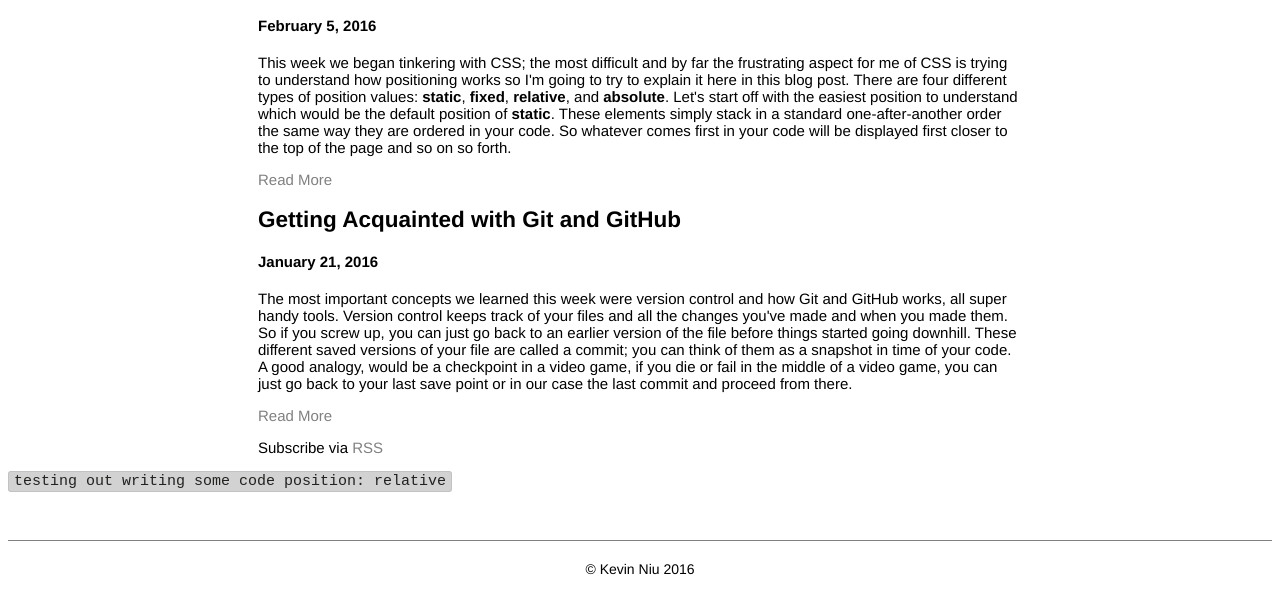
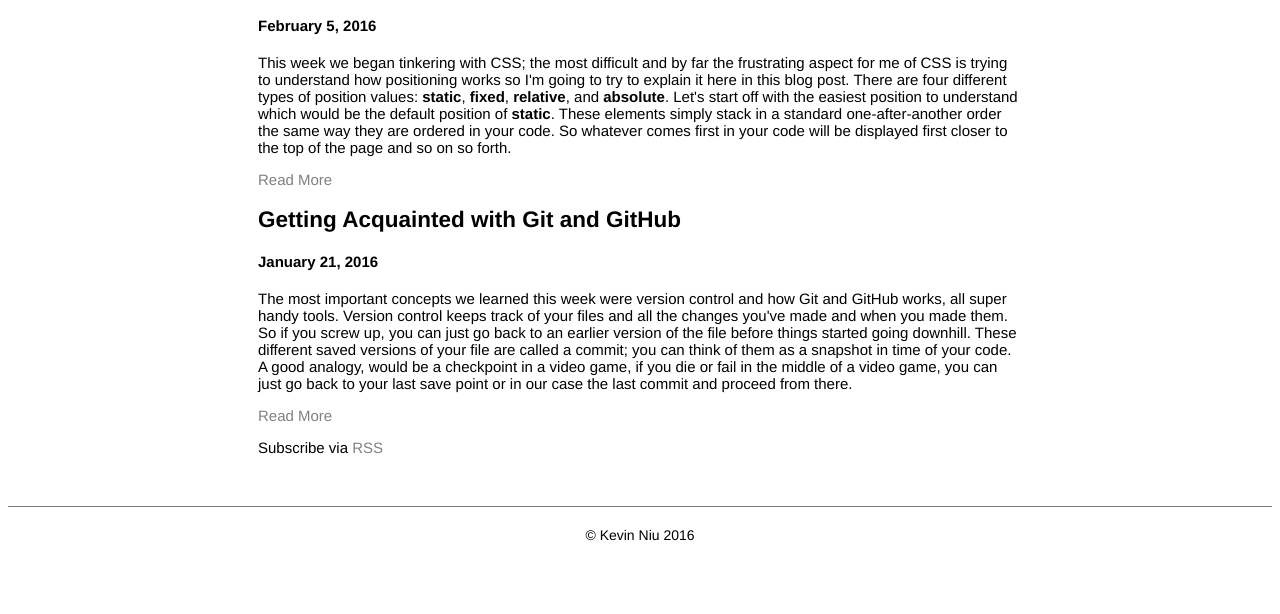
Before and after one commit to kevniu/kevniu.github.io, a plain HTML site: page blog/index.html in a window 1280 px wide. Shown: the part 150-764 px from the top of the page. Drawn offline with Linux system fonts and the light colour scheme.

Commit message:
Modify blog/index.html

```diff
--- a/blog/index.html
+++ b/blog/index.html
@@ -32,7 +32,6 @@
   <section>
     <p>Subscribe via <a href="#" id="link-status">RSS</a></p>
   </section>
-  <code>testing out writing some code position: relative</code>
   </div>
   <footer>
     <p>&copy Kevin Niu 2016</p>
```
